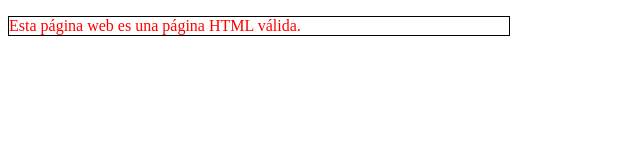
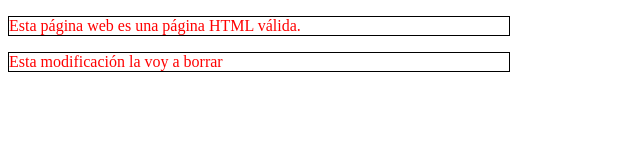
Before and after one commit to usuario1507/Practicas, a plain HTML site: page index.html in a window 1280 px wide. Shown: the whole page, without its empty margins (0-640 px from the left). Drawn offline with Linux system fonts and the light colour scheme.

Commit message:
Modificación index.html y styles.css

```diff
--- a/index.html
+++ b/index.html
@@ -9,5 +9,6 @@
 
 <body>
   <p>Esta página web es una página HTML válida.</p>
+  <p>Esta modificación la voy a borrar</p>
 </body>
 </html>
```
